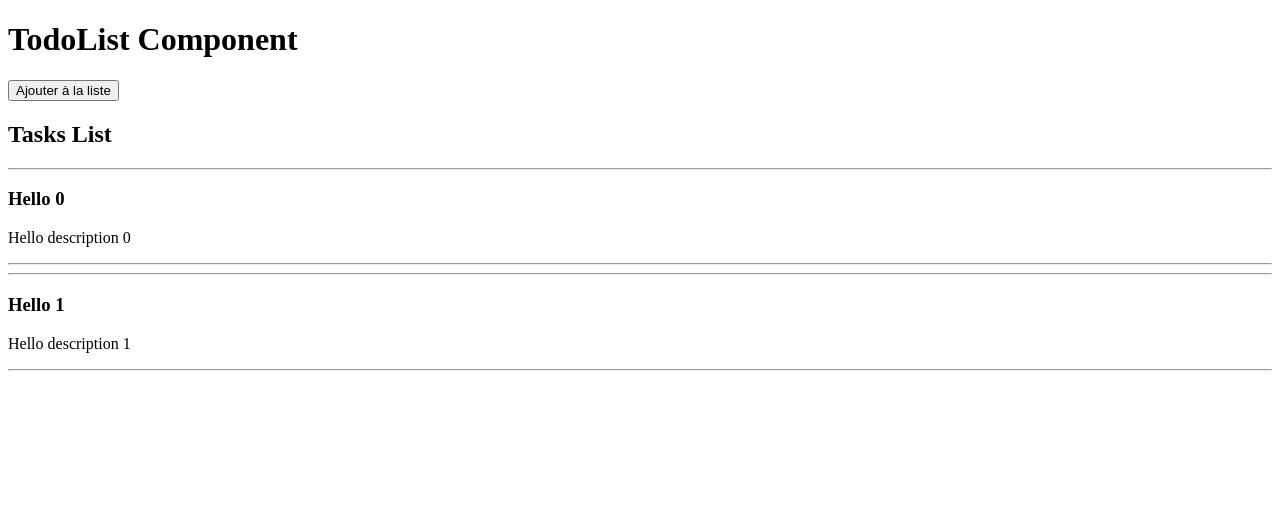
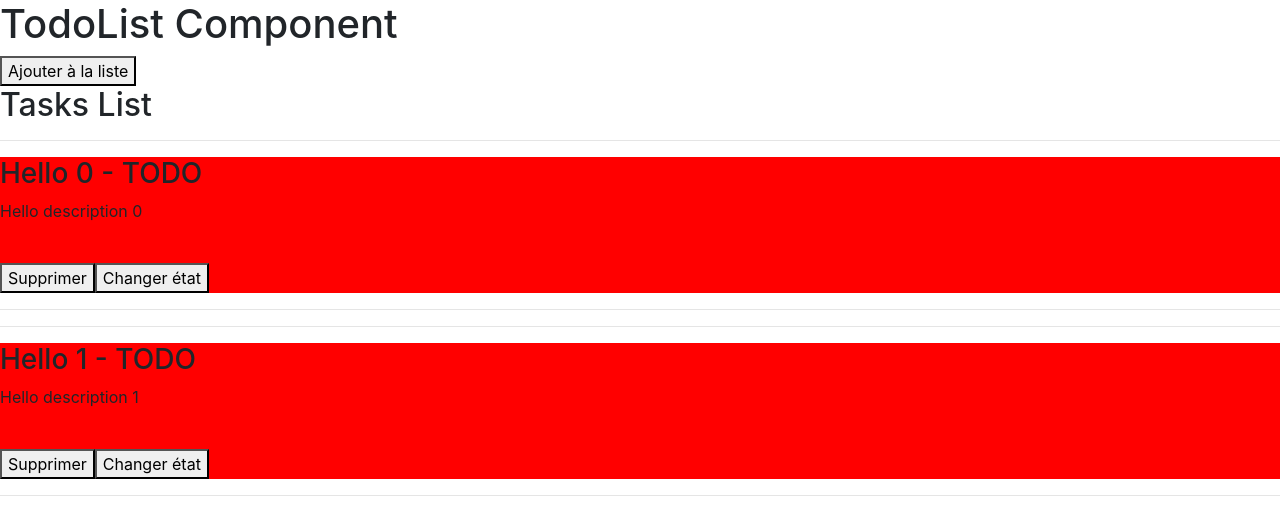
Before and after one commit to thisaurel/3il-angular, an Angular app in the folder tp1/: page / in a window 1280 px wide. Shown: the top 518 px of the page. Built offline with nearby package versions, Linux system fonts and the light colour scheme.

Commit message:
Add style

```diff
--- a/tp1/angular.json
+++ b/tp1/angular.json
@@ -7,7 +7,7 @@
       "projectType": "application",
       "schematics": {
         "@schematics/angular:component": {
-          "style": "sass"
+          "style": "scss"
         }
       },
       "root": "",
@@ -28,7 +28,7 @@
               "src/assets"
             ],
             "styles": [
-              "src/styles.sass"
+              "src/styles.scss"
             ],
             "scripts": []
           },
--- a/tp1/package.json
+++ b/tp1/package.json
@@ -19,6 +19,7 @@
     "@angular/platform-browser": "~8.1.2",
     "@angular/platform-browser-dynamic": "~8.1.2",
     "@angular/router": "~8.1.2",
+    "bootstrap": "^4.4.1",
     "rxjs": "~6.4.0",
     "tslib": "^1.9.0",
     "zone.js": "~0.9.1"
--- a/tp1/src/app/todo/taskelement/taskelement.component.html
+++ b/tp1/src/app/todo/taskelement/taskelement.component.html
@@ -1,6 +1,9 @@
 <hr />
-<div class="task">
-    <h3>{{ task.title }}</h3>
+<div class="task" [ngClass]="{'active': task.status == 'DONE'}">
+    <h3>{{ task.title }} - {{ task.status }}</h3>
     <p>{{ task.description }}</p>
+    <br />
+    <button (click)="deleteTodo(task.id);">Supprimer</button>
+    <button (click)="switchTodoState(task.id);">Changer état</button>
 </div>
 <hr />
--- /dev/null
+++ b/tp1/src/app/todo/taskelement/taskelement.component.scss
@@ -0,0 +1,6 @@
+.task {
+    background-color: red;
+    &.active {
+        background-color: green;
+    }
+}
--- a/tp1/src/app/todo/taskelement/taskelement.component.ts
+++ b/tp1/src/app/todo/taskelement/taskelement.component.ts
@@ -1,18 +1,29 @@
 import { Component, OnInit, Input } from '@angular/core';
 import { Task } from '../interfaces/task.interface';
+import { TodoService } from '../services/todo.service';
 
 @Component({
   selector: 'app-taskelement',
   templateUrl: './taskelement.component.html',
-  styleUrls: ['./taskelement.component.sass']
+  styleUrls: ['./taskelement.component.scss']
 })
 export class TaskelementComponent implements OnInit {
 
   @Input() task: Task;
 
-  constructor() { }
+  constructor(
+    private taskService: TodoService,
+  ) { }
 
   ngOnInit() {
   }
 
+  deleteTodo(id: number): void {
+    this.taskService.delete(id);
+  }
+
+  switchTodoState(id: number): void {
+    this.taskService.switchState(id);
+  }
+
 }
--- a/tp1/src/styles.sass
+++ b/tp1/src/styles.scss
@@ -1 +1,2 @@
 /* You can add global styles to this file, and also import other style files */
+@import "../node_modules/bootstrap/scss/bootstrap.scss";
```
Also changed, not shown: tp1/src/app/todo/taskelement/taskelement.component.sass (deleted), 1 other file (tests, documents, lock files or other folders).
